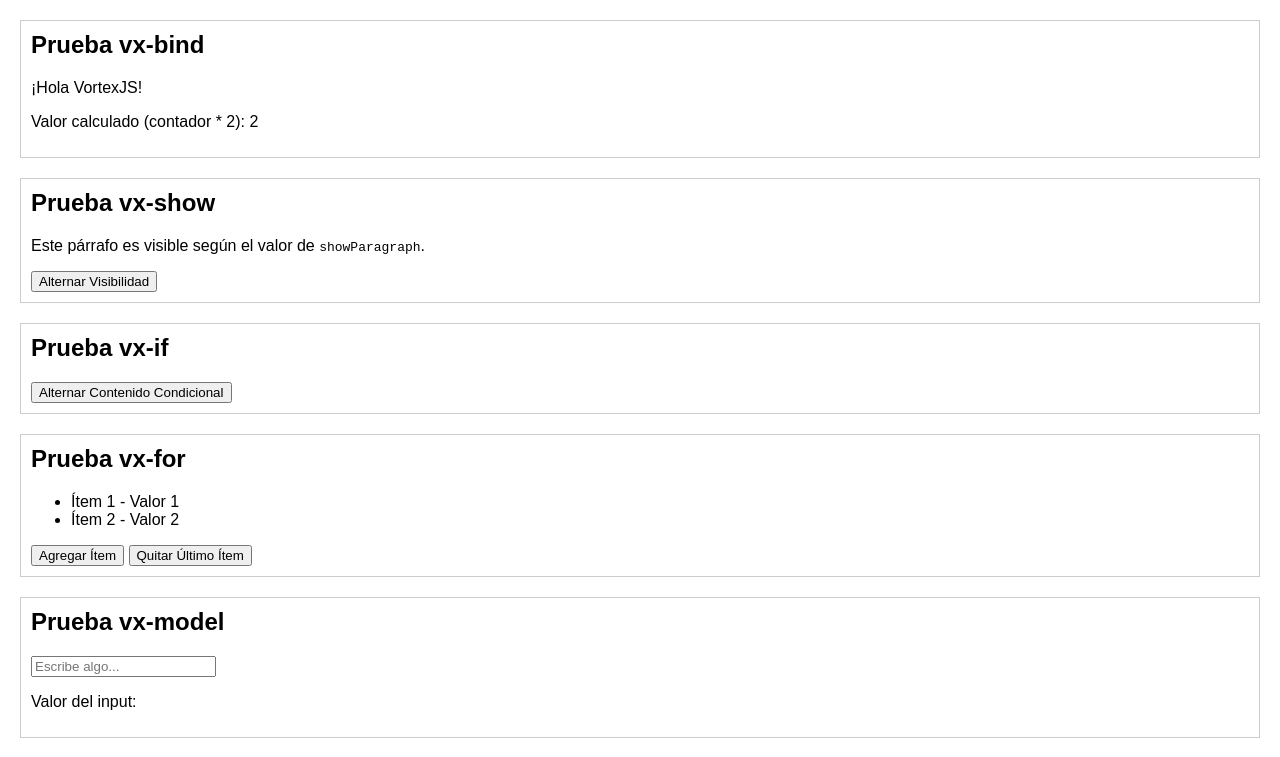
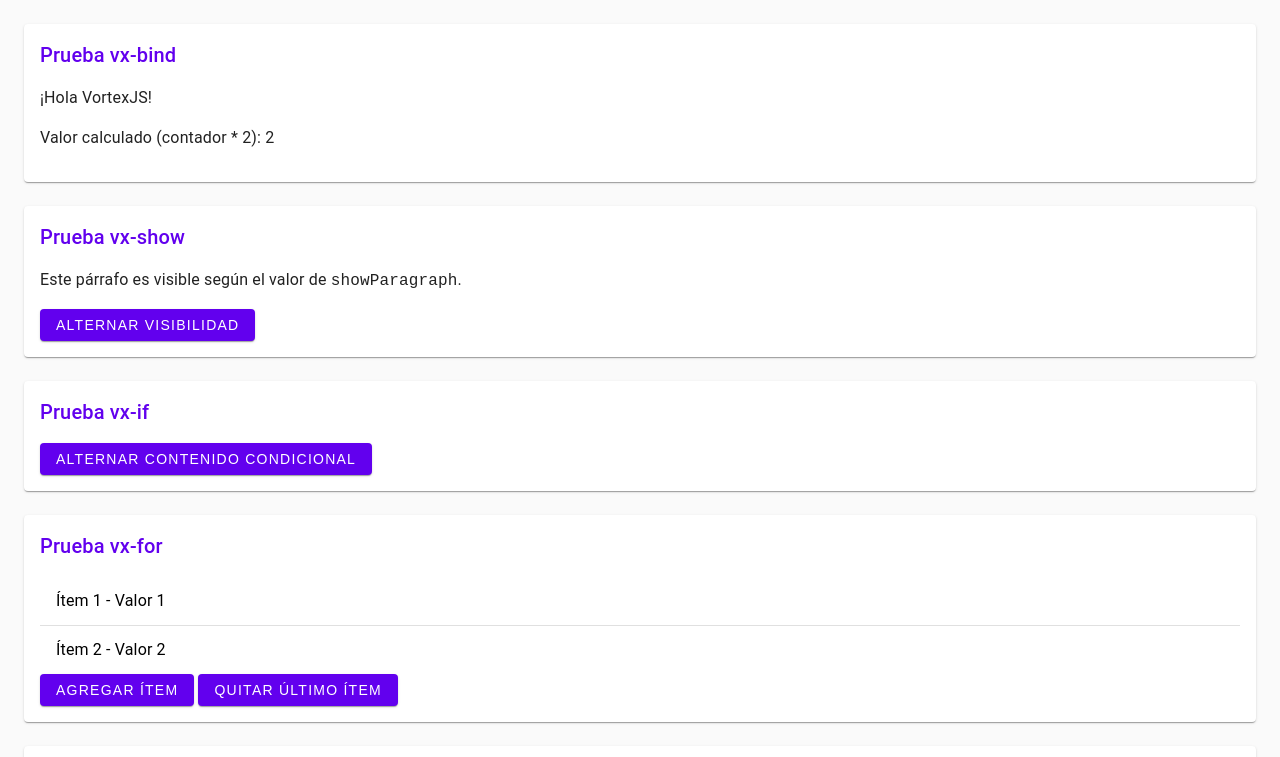
Before and after one commit to DavidDevGt/vortex-engine.js, a plain HTML site: page test.html in a window 1280 px wide. Shown: the top 757 px of the page. Drawn offline with Linux system fonts and the light colour scheme.

Commit message:
🎨 improve styles

```diff
--- a/test.html
+++ b/test.html
@@ -6,40 +6,174 @@
     <meta name="viewport" content="width=device-width, initial-scale=1">
     <title>Prueba Completa de VortexJS</title>
     <style>
-        body {
-            font-family: Arial, sans-serif;
-            margin: 20px;
+        /* Material Design styles */
+        :root {
+            --primary: #6200ee;
+            --primary-variant: #3700b3;
+            --secondary: #03dac6;
+            --background: #fafafa;
+            --surface: #ffffff;
+            --error: #b00020;
+            --on-primary: #ffffff;
+            --on-secondary: #000000;
+            --on-background: #000000;
+            --on-surface: #000000;
+            --on-error: #ffffff;
+            --elevation-1: 0 2px 1px -1px rgba(0, 0, 0, 0.2),
+                0 1px 1px 0 rgba(0, 0, 0, 0.14),
+                0 1px 3px 0 rgba(0, 0, 0, 0.12);
+            --elevation-2: 0 3px 1px -2px rgba(0, 0, 0, 0.2),
+                0 2px 2px 0 rgba(0, 0, 0, 0.14),
+                0 1px 5px 0 rgba(0, 0, 0, 0.12);
         }
 
-        section {
-            border: 1px solid #ccc;
-            margin-bottom: 20px;
-            padding: 10px;
+        /* Base styles */
+        * {
+            margin: 0;
+            padding: 0;
+            box-sizing: border-box;
         }
 
-        h2 {
-            margin-top: 0;
+        body {
+            font-family: Roboto, Arial, sans-serif;
+            margin: 24px;
+            background-color: var(--background);
+            color: var(--on-background);
+            line-height: 1.5;
+            letter-spacing: 0.15px;
         }
 
+        /* Section cards */
+        section {
+            border-radius: 4px;
+            margin-bottom: 24px;
+            padding: 16px;
+            background-color: var(--surface);
+            box-shadow: var(--elevation-1);
+            transition: box-shadow 280ms cubic-bezier(0.4, 0, 0.2, 1);
+        }
+
+        section:hover {
+            box-shadow: var(--elevation-2);
+        }
+
+        /* Typography */
+        h2 {
+            margin-bottom: 16px;
+            font-size: 20px;
+            font-weight: 500;
+            color: var(--primary);
+            letter-spacing: 0.15px;
+        }
+
+        p {
+            font-size: 16px;
+            margin-bottom: 16px;
+            color: rgba(0, 0, 0, 0.87);
+        }
+
+        /* Buttons */
+        button {
+            background-color: var(--primary);
+            color: var(--on-primary);
+            padding: 8px 16px;
+            border: none;
+            border-radius: 4px;
+            font-size: 14px;
+            font-weight: 500;
+            text-transform: uppercase;
+            letter-spacing: 1.25px;
+            cursor: pointer;
+            box-shadow: var(--elevation-1);
+            transition: background-color 280ms cubic-bezier(0.4, 0, 0.2, 1),
+                box-shadow 280ms cubic-bezier(0.4, 0, 0.2, 1);
+        }
+
+        button:hover {
+            background-color: var(--primary-variant);
+            box-shadow: var(--elevation-2);
+        }
+
+        button:active {
+            box-shadow: var(--elevation-1);
+        }
+
+        /* Form elements */
+        input[type="text"] {
+            width: 100%;
+            padding: 12px 16px;
+            border: 1px solid rgba(0, 0, 0, 0.23);
+            border-radius: 4px;
+            font-size: 16px;
+            transition: border-color 280ms cubic-bezier(0.4, 0, 0.2, 1);
+        }
+
+        input[type="text"]:focus {
+            border-color: var(--primary);
+            outline: none;
+        }
+
+        /* Lists */
+        ul {
+            list-style: none;
+            padding: 0;
+        }
+
+        li {
+            padding: 12px 16px;
+            border-bottom: 1px solid rgba(0, 0, 0, 0.12);
+        }
+
+        li:last-child {
+            border-bottom: none;
+        }
+
+        /* Error state */
         .error {
-            color: red;
+            color: var(--error);
+            font-weight: 500;
+            padding: 8px 16px;
+            border-radius: 4px;
+            background-color: rgba(176, 0, 32, 0.08);
+        }
+
+        /* Spacing utilities */
+        .mt-2 {
+            margin-top: 8px;
+        }
+
+        .mb-2 {
+            margin-bottom: 8px;
+        }
+
+        /* Responsive adjustments */
+        @media (max-width: 600px) {
+            body {
+                margin: 16px;
+            }
+
+            section {
+                padding: 12px;
+            }
+
+            button {
+                width: 100%;
+                margin-bottom: 8px;
+            }
         }
     </style>
 </head>
 
 <body>
 
-    <!-- Zona Reactiva que contendrá las pruebas de todas las directivas -->
     <div vx-zone>
 
-        <!-- Test vx-bind: Enlaza expresiones al contenido textual -->
         <section>
             <h2>Prueba vx-bind</h2>
             <p vx-bind="message"></p>
             <p vx-bind="'Valor calculado (contador * 2): ' + (counter * 2)"></p>
         </section>
 
-        <!-- Test vx-show: Muestra u oculta elementos según una condición -->
         <section>
             <h2>Prueba vx-show</h2>
             <p vx-show="showParagraph">
@@ -50,7 +184,6 @@
             </button>
         </section>
 
-        <!-- Test vx-if: Inserta o remueve el elemento del DOM basado en una condición -->
         <section>
             <h2>Prueba vx-if</h2>
             <div vx-if="showConditional">
@@ -61,11 +194,10 @@
             </button>
         </section>
 
-        <!-- Test vx-for: Genera elementos dinámicamente iterando sobre un array -->
         <section>
             <h2>Prueba vx-for</h2>
             <ul>
-                <!-- La expresión debe cumplir el formato "variable in array" (la regex se encarga de validarlo) -->
+                <!-- La expresión debe cumplir el formato "variable in array" -->
                 <li vx-for="item in items">
                     <span vx-bind="item.name"></span> -
                     <span vx-bind="item.value"></span>
@@ -79,14 +211,12 @@
             </button>
         </section>
 
-        <!-- Test vx-model: Enlace bidireccional en inputs -->
         <section>
             <h2>Prueba vx-model</h2>
             <input type="text" placeholder="Escribe algo..." vx-model="inputText">
             <p>Valor del input: <span vx-bind="inputText"></span></p>
         </section>
 
-        <!-- Test vx-on con múltiples eventos -->
         <section>
             <h2>Prueba vx-on con múltiples eventos</h2>
             <button vx-on="click: handleClick(); mouseover: handleMouseOver()">
@@ -95,7 +225,6 @@
             <p vx-bind="'Último evento: ' + lastEvent"></p>
         </section>
 
-        <!-- Test de error en vx-for: Declaración incorrecta para probar el manejo de errores y la validación de la regex -->
         <section>
             <h2>Prueba vx-for con expresión incorrecta (debe loguear error en la consola)</h2>
             <ul>
@@ -107,62 +236,44 @@
 
     </div>
 
-    <!-- Se incluye el script de VortexJS -->
     <script src="vortex.js"></script>
     <script>
-        // Inicializa el engine cuando el DOM esté completamente cargado
         document.addEventListener('DOMContentLoaded', () => {
             Vortex.createEngine({
-                // Variables y propiedades iniciales para probar vx-bind y vx-show
                 message: '¡Hola VortexJS!',
                 counter: 1,
                 showParagraph: true,
                 showConditional: false,
-
-                // Array para vx-for
                 items: [
                     { name: 'Ítem 1', value: 'Valor 1' },
                     { name: 'Ítem 2', value: 'Valor 2' }
                 ],
-
-                // Variable para vx-model
                 inputText: '',
-
-                // Variable para probar múltiples eventos en vx-on
                 lastEvent: '',
-
-                // Funciones para cambiar el estado y activar las actualizaciones
-
-                // Alterna la visibilidad de un párrafo (vx-show)
                 toggleShow() {
                     this.showParagraph = !this.showParagraph;
                 },
 
-                // Alterna la condición para mostrar contenido (vx-if)
                 toggleConditional() {
                     this.showConditional = !this.showConditional;
                 },
 
-                // Agrega un nuevo ítem al array (vx-for)
                 addItem() {
                     const newIndex = this.items.length + 1;
                     this.items.push({ name: 'Ítem ' + newIndex, value: 'Valor ' + newIndex });
-                    // Para asegurar la reactividad en arrays, se reasigna el array
+                    // Se debe hacer una copia del array para que VortexJS detecte el cambio
                     this.items = this.items.slice();
                 },
 
-                // Quita el último ítem del array (vx-for)
                 removeItem() {
                     this.items.pop();
                     this.items = this.items.slice();
                 },
 
-                // Manejador para click (vx-on)
                 handleClick() {
                     this.lastEvent = 'click';
                 },
 
-                // Manejador para mouseover (vx-on)
                 handleMouseOver() {
                     this.lastEvent = 'mouseover';
                 }
```
